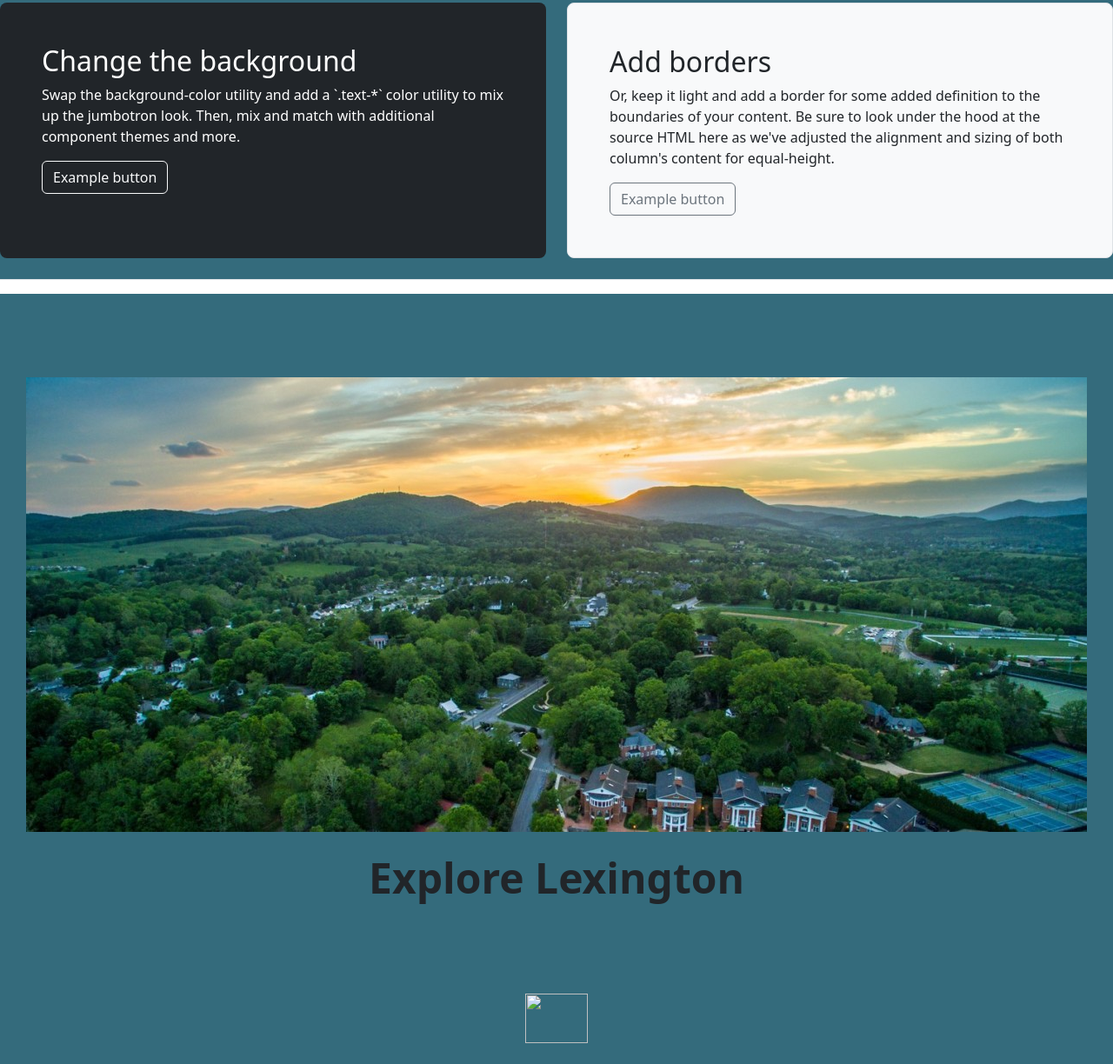
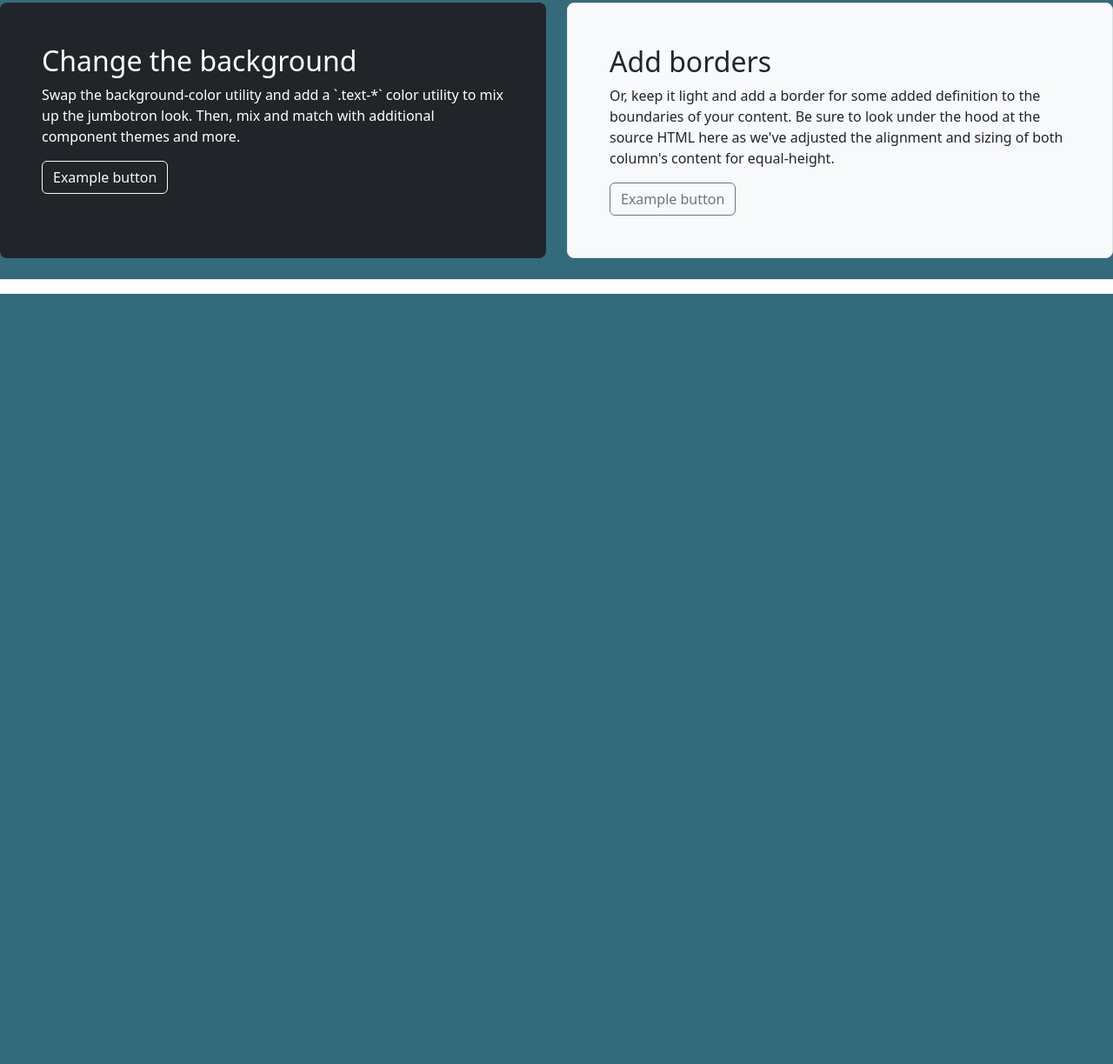
Before and after one commit to mtroni/dci-term-project, a plain HTML site: page fourth.html in a window 1280 px wide. Shown: the part 1369-2593 px from the top of the page at 87% size. After the commit the page ends 1707 px from the top, so only its background shows below. Drawn offline with nearby package versions, Linux system fonts and the light colour scheme.

Commit message:
Update fourth.html
d

```diff
--- a/fourth.html
+++ b/fourth.html
@@ -94,13 +94,6 @@
       </footer>
     </div>
   </main>
-  <div class="px-4 py-5 my-5 text-center">
-    <img class="d-block mx-auto mb-4" src="schoolshot.jpg" alt="">
-    <h1 class="display-5 fw-bold">Explore Lexington</h1>
-    <div class="col-lg-6 mx-auto">
-    </div>
-  </div>
-  <img class="d-block mx-auto mb-4" src="/docs/5.0/assets/brand/bootstrap-logo.svg" alt="" width="72" height="57">
 
   </div>
 
```
